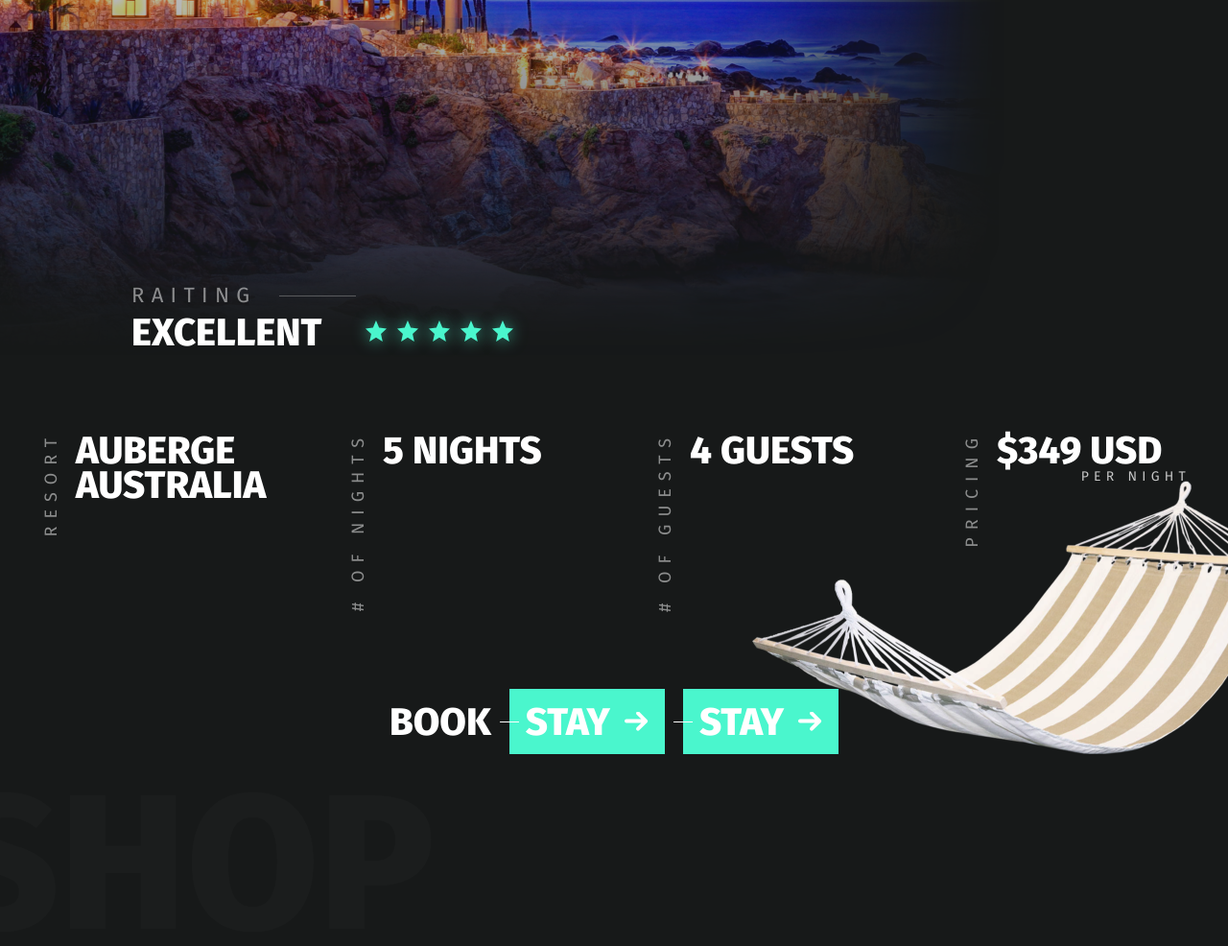
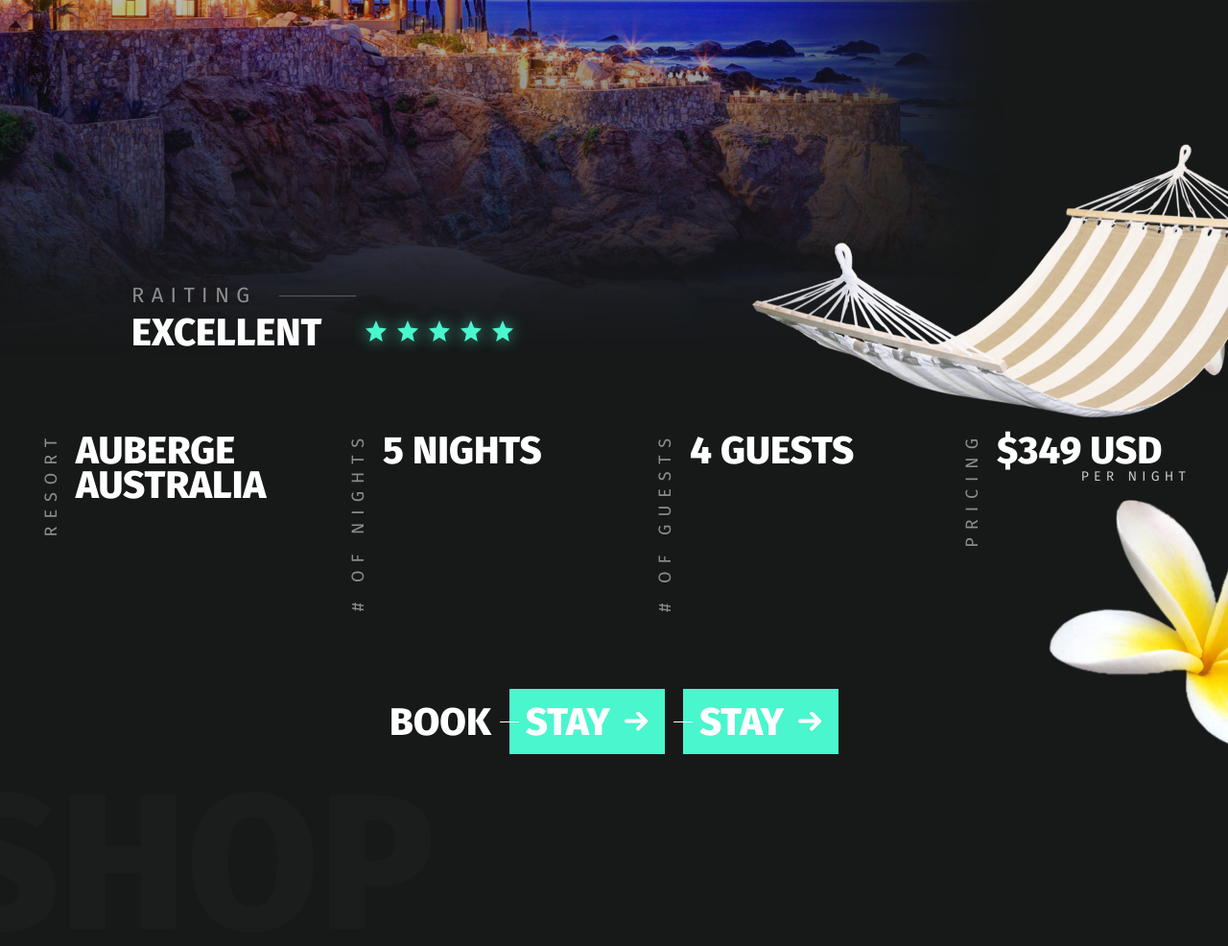
Before and after one commit to yehorich75/go-serf, a website: page app/pug/index.pug in a window 1280 px wide. Shown: the part 5460-6446 px from the top of the page at 96% size. Drawn offline with nearby package versions, Linux system fonts and the light colour scheme; files that its build step writes are made by us from their sources; files whose address does not match are found by name.

Commit message:
sleep background bug

```diff
--- a/app/pug/includes/sleep.pug
+++ b/app/pug/includes/sleep.pug
@@ -11,7 +11,7 @@
                             .headline-left Resorts
                             .subtitle__head Auberge
                                 span Australia
-                .sleep-slider__descr(style='background-image: url(img/);')
+                .sleep-slider__descr(style='background-image: url(img/hammock.png);')
                     .descr
                         .headline-right Raiting
                         .descr__head Excellent
--- a/app/scss/style.scss
+++ b/app/scss/style.scss
@@ -592,7 +592,8 @@
 }
 
 .sleep{
-  background-image: url(../img/hammock.png);
+  background-image: url(../img/sleep-flower.png);
+
 }
 
 .travel,
```
Also changed, not shown: app/css/style.min.css, app/img/sleep-flower.png (added), app/index.html.
